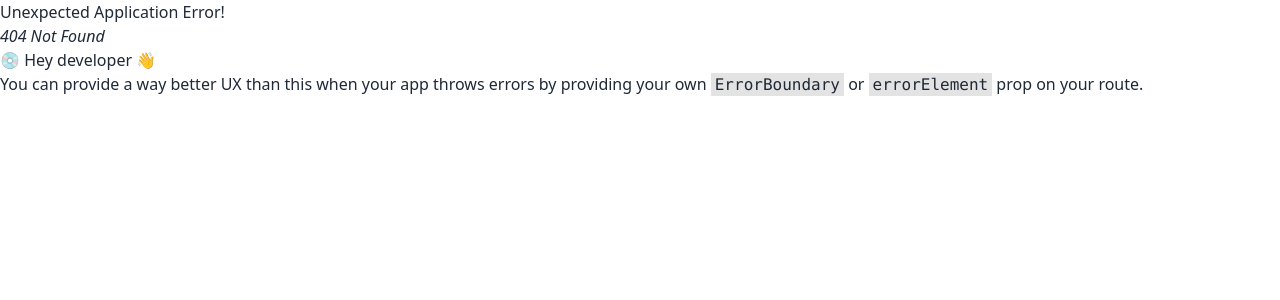
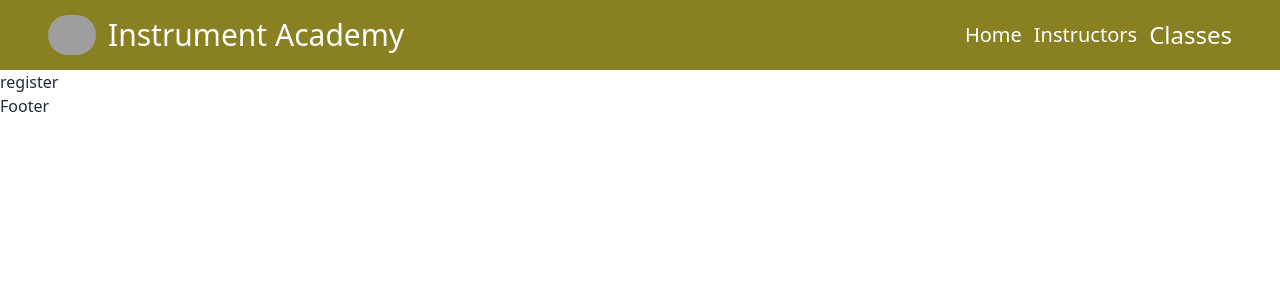
Before and after one commit to Moonchowdhur/summary-camp-client, a React (Vite) app: page /register in a window 1280 px wide. Before the commit this address had no page. Shown: the top 300 px of the page. Built offline with nearby package versions, Linux system fonts and the light colour scheme; grey boxes are pictures that could not be loaded.

Commit message:
loginroute

```diff
--- a/src/pages/Home/Home.jsx
+++ b/src/pages/Home/Home.jsx
@@ -2,7 +2,7 @@ import React from "react";
 
 const Home = () => {
   return (
-    <div>
+    <div className="md:mx-12 p-4">
       <h2>Home</h2>
     </div>
   );
--- /dev/null
+++ b/src/pages/Login/Login.jsx
@@ -0,0 +1,11 @@
+import React from "react";
+
+const Login = () => {
+  return (
+    <div>
+      <h2>login</h2>
+    </div>
+  );
+};
+
+export default Login;
--- /dev/null
+++ b/src/pages/Register/Register.jsx
@@ -0,0 +1,11 @@
+import React from "react";
+
+const Register = () => {
+  return (
+    <div>
+      <h1>register</h1>
+    </div>
+  );
+};
+
+export default Register;
```
Also changed, not shown: src/routes/Routes.jsx (+10 -0 lines).
